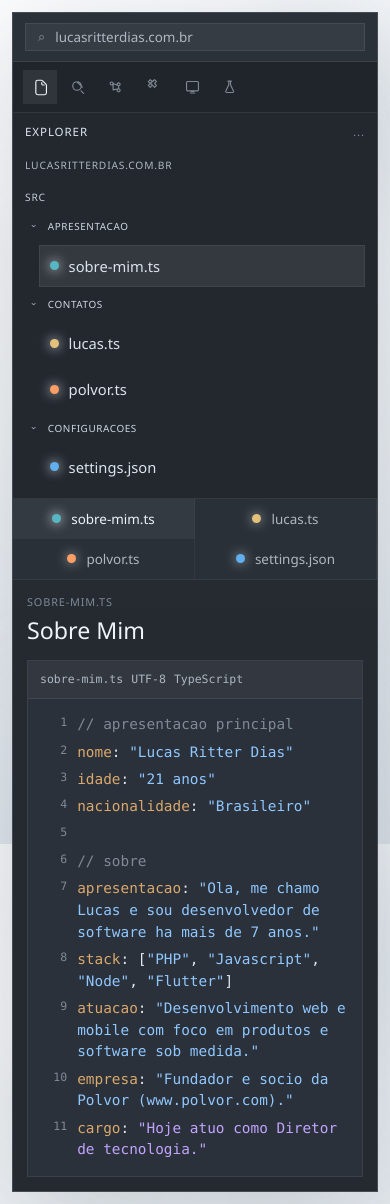
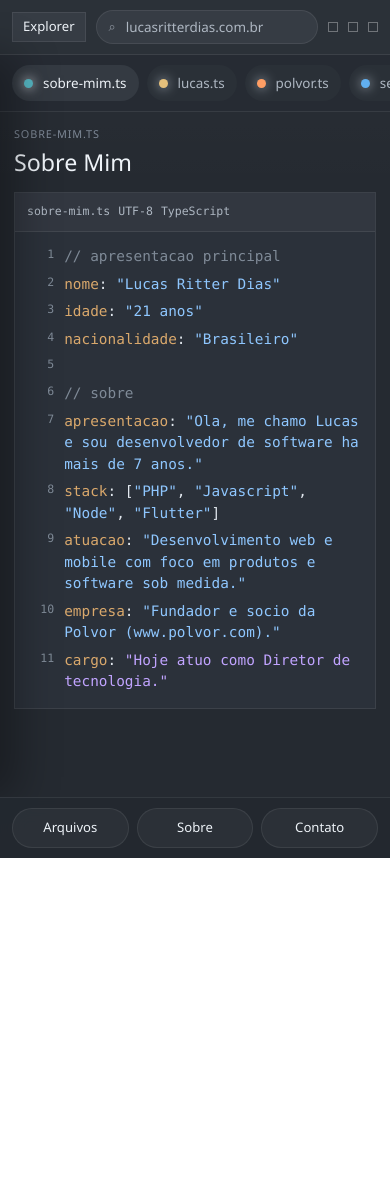
Before and after one commit to lucaoritterdias/lucas, a Next.js app: page / in a window 390 px wide. After the commit the page ends 858 px from the top, so only its background shows below. Built offline with nearby package versions, Linux system fonts and the light colour scheme.

Commit message:
Polish editor experience and fix hydration warning

```diff
--- a/src/app/globals.css
+++ b/src/app/globals.css
@@ -139,6 +139,16 @@ a {
   background: #2b3138;
 }
 
+.mobile-explorer-toggle {
+  display: none;
+  min-height: 30px;
+  padding: 0 10px;
+  border: 1px solid rgba(255, 255, 255, 0.08);
+  background: #363c44;
+  color: var(--text);
+  font-size: 0.82rem;
+}
+
 .window-menu {
   min-height: 1px;
 }
@@ -224,6 +234,20 @@ a {
   padding: 14px 12px;
   border-right: 1px solid var(--line);
   background: var(--sidebar);
+}
+
+.panel-header-actions {
+  display: flex;
+  align-items: center;
+  gap: 10px;
+}
+
+.mobile-close-explorer {
+  display: none;
+  border: 0;
+  background: transparent;
+  color: var(--muted);
+  font-size: 0.72rem;
 }
 
 .panel-header,
@@ -498,6 +522,11 @@ a {
   filter: brightness(1.08);
 }
 
+.mobile-drawer-backdrop,
+.mobile-bottom-bar {
+  display: none;
+}
+
 @media (max-width: 960px) {
   .editor-page {
     padding: 18px;
@@ -545,54 +574,94 @@ a {
 
 @media (max-width: 640px) {
   .editor-page {
-    padding: 12px;
+    padding: 0;
     align-items: stretch;
   }
 
+  .editor-aurora {
+    opacity: 0.25;
+  }
+
   .window-chrome {
-    grid-template-columns: 1fr;
-    gap: 8px;
+    grid-template-columns: auto minmax(0, 1fr) auto;
+    gap: 10px;
     padding: 10px 12px;
+  }
+
+  .mobile-explorer-toggle {
+    display: inline-flex;
+    align-items: center;
+    justify-content: center;
   }
 
   .project-search {
     width: 100%;
     min-width: 0;
+    min-height: 34px;
+    border-radius: 999px;
   }
 
-  .window-actions,
   .window-menu {
     display: none;
   }
 
   .editor-shell {
     width: 100%;
-    min-height: auto;
+    min-height: 100vh;
+    border: 0;
+    box-shadow: none;
   }
 
   .activity-bar {
-    justify-content: flex-start;
-    gap: 4px;
-    padding: 8px 10px;
-    scrollbar-width: none;
-  }
-
-  .activity-bar::-webkit-scrollbar {
     display: none;
   }
 
-  .activity-button {
-    flex: 0 0 auto;
-    width: 34px;
-    height: 34px;
+  .editor-frame {
+    position: relative;
+    flex: 1 1 auto;
+  }
+
+  .mobile-drawer-backdrop {
+    position: absolute;
+    inset: 0;
+    z-index: 15;
+    border: 0;
+    background: rgba(9, 11, 14, 0.46);
+    opacity: 0;
+    pointer-events: none;
+  }
+
+  .mobile-drawer-backdrop.is-open {
+    display: block;
+    opacity: 1;
+    pointer-events: auto;
   }
 
   .explorer-panel {
-    padding: 10px 12px;
+    position: absolute;
+    top: 0;
+    left: 0;
+    bottom: 0;
+    z-index: 20;
+    width: min(84vw, 320px);
+    padding: 12px;
+    border-right: 1px solid var(--line);
+    border-bottom: 0;
+    transform: translateX(-100%);
+    transition: transform 220ms ease;
+    box-shadow: 18px 0 40px rgba(0, 0, 0, 0.3);
+  }
+
+  .explorer-panel.is-open {
+    transform: translateX(0);
   }
 
   .panel-header {
     font-size: 0.72rem;
+  }
+
+  .mobile-close-explorer {
+    display: inline-flex;
   }
 
   .panel-label,
@@ -615,17 +684,19 @@ a {
   }
 
   .editor-tabs {
-    display: grid;
-    grid-template-columns: repeat(2, minmax(0, 1fr));
-    gap: 0;
-    overflow: hidden;
+    gap: 8px;
+    overflow-x: auto;
+    padding: 10px 12px;
+    border-bottom: 1px solid var(--line);
   }
 
   .editor-tab {
-    min-width: 0;
-    min-height: 40px;
+    flex: 0 0 auto;
+    min-height: 36px;
     justify-content: center;
-    padding: 0 10px;
+    padding: 0 12px;
+    border-right: 0;
+    border-radius: 999px;
     font-size: 0.84rem;
   }
 
@@ -636,7 +707,7 @@ a {
 
   .editor-workspace {
     gap: 18px;
-    padding: 14px;
+    padding: 14px 14px 88px;
   }
 
   .code-line {
@@ -664,6 +735,32 @@ a {
   .editor-meta h1 {
     font-size: 1.45rem;
   }
+
+  .mobile-bottom-bar {
+    position: sticky;
+    bottom: 0;
+    z-index: 25;
+    display: grid;
+    grid-template-columns: repeat(3, minmax(0, 1fr));
+    gap: 8px;
+    padding: 10px 12px calc(10px + env(safe-area-inset-bottom));
+    border-top: 1px solid var(--line);
+    background: rgba(35, 40, 47, 0.96);
+    backdrop-filter: blur(12px);
+  }
+
+  .mobile-bottom-button {
+    min-height: 40px;
+    border: 1px solid rgba(255, 255, 255, 0.08);
+    border-radius: 999px;
+    background: rgba(255, 255, 255, 0.04);
+    color: var(--text);
+    font-size: 0.82rem;
+  }
+
+  .mobile-bottom-button.is-active {
+    background: rgba(255, 255, 255, 0.1);
+  }
 }
 
 @media (max-height: 820px) {
--- a/src/app/layout.tsx
+++ b/src/app/layout.tsx
@@ -14,7 +14,9 @@ export default function RootLayout({
 }>) {
   return (
     <html lang="pt-BR" className="h-full antialiased">
-      <body className="min-h-full">{children}</body>
+      <body className="min-h-full" suppressHydrationWarning>
+        {children}
+      </body>
     </html>
   );
 }
--- a/src/app/page.tsx
+++ b/src/app/page.tsx
@@ -250,6 +250,7 @@ export default function Home() {
     contatos: true,
     configuracoes: true,
   });
+  const [isExplorerOpen, setIsExplorerOpen] = useState(false);
 
   const activeSection =
     sections.find((section) => section.id === activeId) ?? sections[0];
@@ -267,6 +268,7 @@ export default function Home() {
       ...current,
       [section.groupId]: true,
     }));
+    setIsExplorerOpen(false);
   };
 
   return (
@@ -276,6 +278,13 @@ export default function Home() {
 
       <section className="editor-shell">
         <header className="window-chrome">
+          <button
+            type="button"
+            className="mobile-explorer-toggle"
+            onClick={() => setIsExplorerOpen(true)}
+          >
+            Explorer
+          </button>
           <div className="window-menu" aria-hidden="true" />
           <div className="project-search" aria-label="Projeto atual">
             <span className="project-search-icon">⌕</span>
@@ -289,6 +298,13 @@ export default function Home() {
         </header>
 
         <div className="editor-frame">
+          <button
+            type="button"
+            className={`mobile-drawer-backdrop ${isExplorerOpen ? "is-open" : ""}`}
+            onClick={() => setIsExplorerOpen(false)}
+            aria-label="Fechar explorer"
+          />
+
           <aside className="activity-bar" aria-label="Atividades">
             {activityItems.map((item, index) => (
               <button
@@ -314,10 +330,19 @@ export default function Home() {
             ))}
           </aside>
 
-          <aside className="explorer-panel">
+          <aside className={`explorer-panel ${isExplorerOpen ? "is-open" : ""}`}>
             <div className="panel-header">
               <span>Explorer</span>
-              <span className="panel-dots">...</span>
+              <div className="panel-header-actions">
+                <span className="panel-dots">...</span>
+                <button
+                  type="button"
+                  className="mobile-close-explorer"
+                  onClick={() => setIsExplorerOpen(false)}
+                >
+                  Fechar
+                </button>
+              </div>
             </div>
 
             <div className="panel-section">
@@ -476,6 +501,30 @@ export default function Home() {
             </div>
           </section>
         </div>
+
+        <nav className="mobile-bottom-bar" aria-label="Navegacao mobile">
+          <button
+            type="button"
+            className={`mobile-bottom-button ${isExplorerOpen ? "is-active" : ""}`}
+            onClick={() => setIsExplorerOpen(true)}
+          >
+            Arquivos
+          </button>
+          <button
+            type="button"
+            className="mobile-bottom-button"
+            onClick={() => setActiveId(sections[0].id)}
+          >
+            Sobre
+          </button>
+          <button
+            type="button"
+            className="mobile-bottom-button"
+            onClick={() => setActiveId(sections[1].id)}
+          >
+            Contato
+          </button>
+        </nav>
       </section>
     </main>
   );
```
